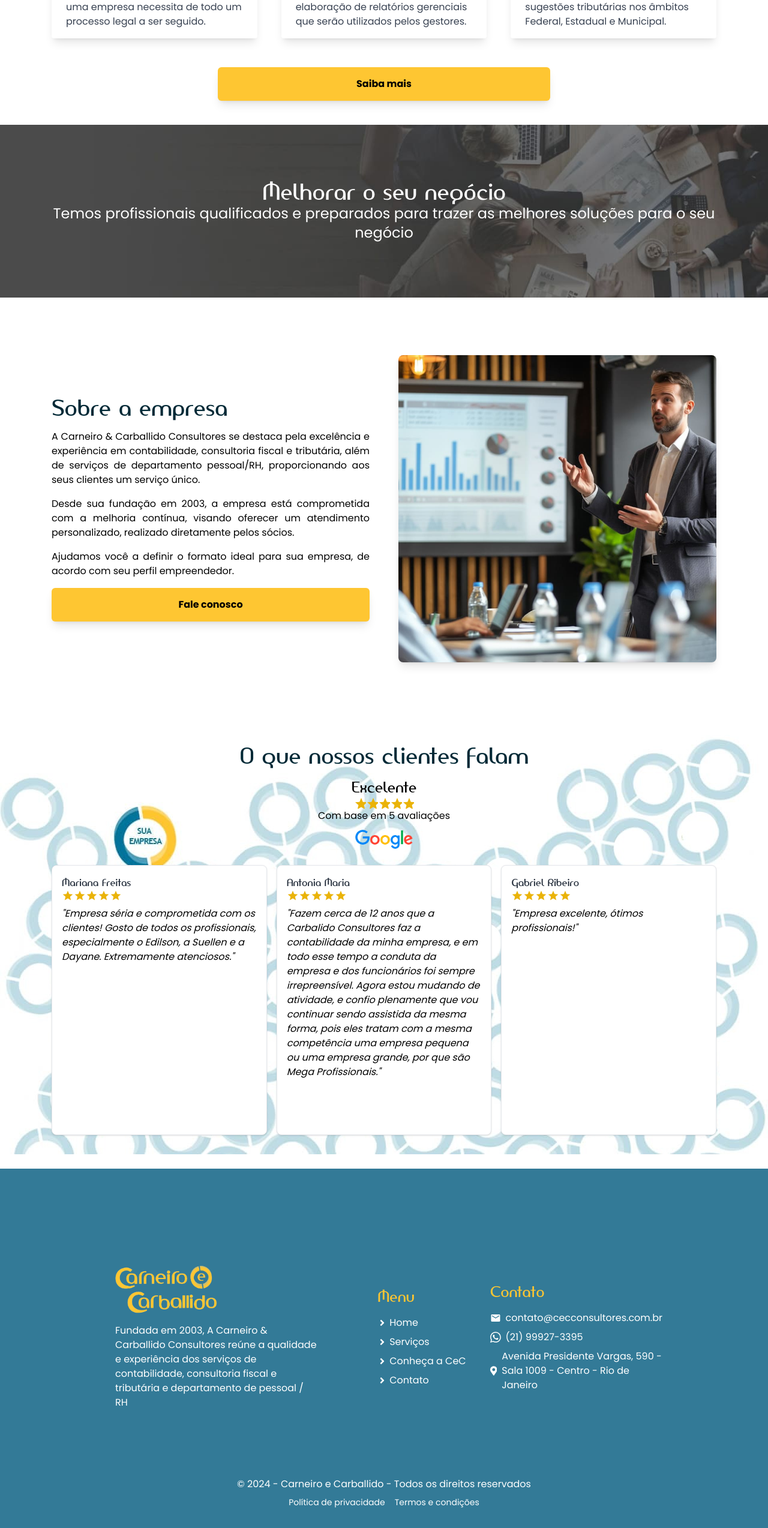
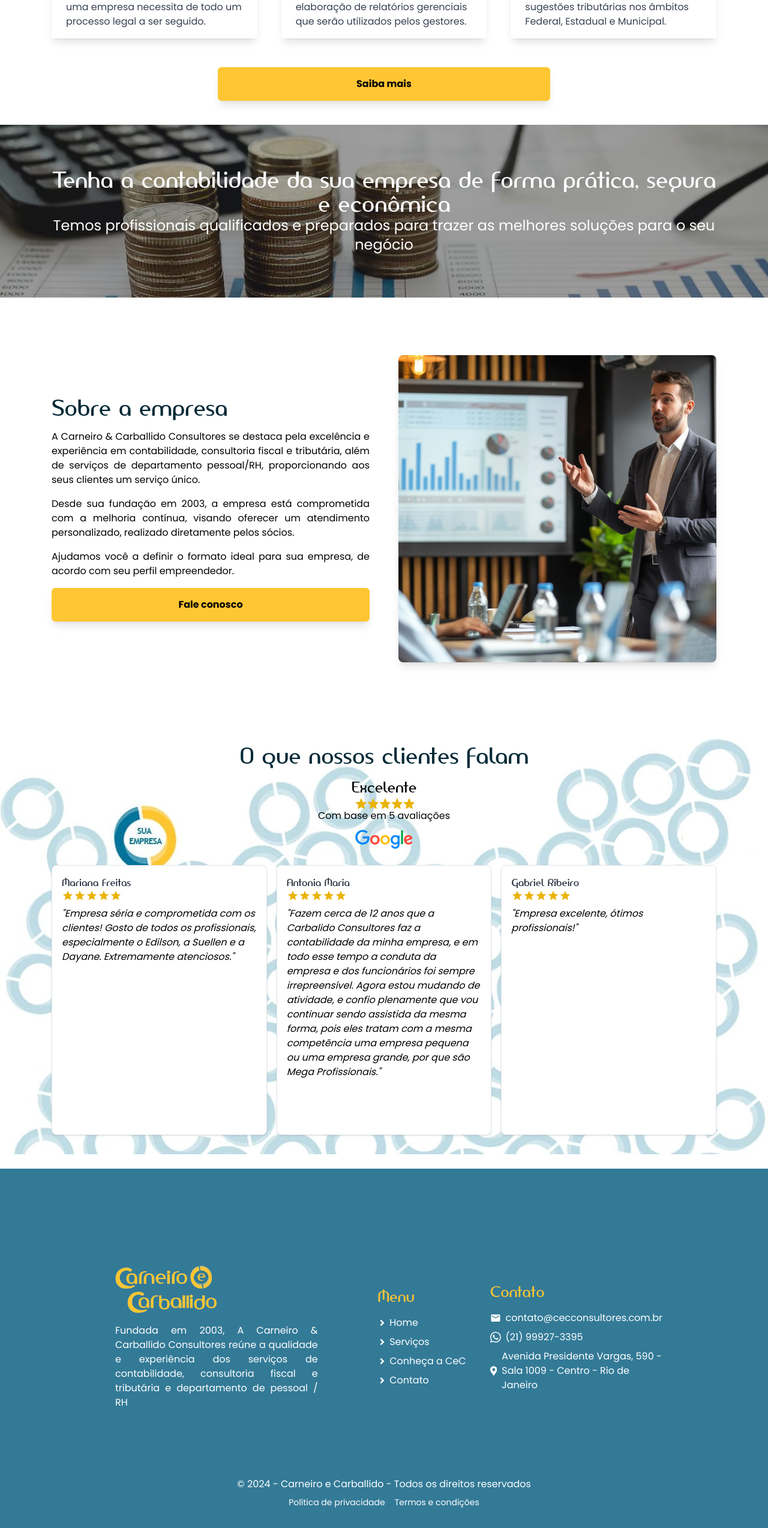
Before and after one commit to lucassdantas/Carneiro-e-Carballido, a React (Vite) app: page / in a window 1280 px wide. Shown: the part 1202-3749 px from the top of the page at 60% size. Built offline with nearby package versions, Linux system fonts and the light colour scheme.

Commit message:
did suellen changes

```diff
--- a/src/components/Footer/index.tsx
+++ b/src/components/Footer/index.tsx
@@ -18,7 +18,7 @@ export const Footer = () => {
               <Link to='/'>
                 <img src={logo} alt='logotipo' className='w-full max-w-[170px]'/>
               </Link>
-              <p className='mt-4 text-center lg:text-left'>Fundada em 2003, A Carneiro & Carballido Consultores reúne a qualidade e experiência dos serviços de contabilidade, consultoria fiscal e tributária e departamento de pessoal / RH </p>
+              <p className='mt-4 text-center lg:text-justify'>Fundada em 2003, A Carneiro & Carballido Consultores reúne a qualidade e experiência dos serviços de contabilidade, consultoria fiscal e tributária e departamento de pessoal / RH </p>
             </div>
           </div>
           <div className='w-full lg:w-3/12 mb-8 lg:mb-0'>
--- a/src/pages/About/index.tsx
+++ b/src/pages/About/index.tsx
@@ -14,7 +14,7 @@ export const About = () => {
       <Section className='my-12 lg:gap-12'>
         <div className="flex lg:flex-row flex-col-reverse items-center justify-between w-full">
           <div className="w-full lg:w-1/2 flex flex-col  lg:items-start items-center text-justify">
-            <SuperTitle className='text-dark-yellow' content='Nós somos a Carneiro & Carbalido'/>
+            <SuperTitle className='text-blue-carneiro-e-carballido' content='Nós somos a Carneiro & Carbalido'/>
             <h1 className='text-3xl text-dark-blue font-semibold my-4'>Transformamos a contabilidade em uma vantagem estratégica</h1>
             <p className='mb-4'>Um negócio de sucesso exige estratégia, táticas eficazes e decisões equilibradas. Confie em nossos serviços e foque no crescimento da sua empresa</p>
             <p className='mb-4'>O mundo dos negócios exige muito mais do que apenas cumprimento de obrigações fiscais. Para prosperar, é essencial contar com táticas eficazes, planejamento detalhado e decisões embasadas em análises precisas. Nós, da Carneiro & Carbalido, estamos aqui para ajudar você a enxergar a contabilidade como uma ferramenta crucial para a gestão estratégica. Assim, você pode focar no que realmente importa: o crescimento sustentável e a expansão de sua empresa.</p>
@@ -35,9 +35,9 @@ export const About = () => {
           </div>
 
           <div className="w-full flex flex-col lg:items-start items-center lg:w-1/2 text-justify">
-            <SuperTitle className='text-dark-yellow' content='Nossa equipe'/>
+            <SuperTitle className='text-blue-carneiro-e-carballido' content='Nossa equipe'/>
             <h1 className='text-3xl text-dark-blue font-semibold my-4'>Equipe Experiente e Comprometida</h1>
-            <p className='mb-4'>A Carneiro & Carballido Consultores reúne a qualidade e experiência dos serviços de Contabilidade e Consultoria Fiscal e tributária oferecendo aos seus clientes um serviço de contabilidade diferenciado. Fundada, em 2003, a empresa busca um aprimoramento contínuo para proporcionar aos seus clientes um atendimento direcionado e personalizado.</p>
+            <p className='mb-4'>A Carneiro & Carballido Consultores reúne a qualidade e experiência dos serviços de Contabilidade e Consultoria Fiscal e tributária e Serviços de Departamento Pessoal/RH oferecendo aos seus clientes um serviço de contabilidade diferenciado. Fundada, em 2003, a empresa busca um aprimoramento contínuo para proporcionar aos seus clientes um atendimento direcionado e personalizado.</p>
             <p className='mb-4'>Nossa missão é dar o suporte necessário, no que se refere à legislação fiscal e contábil, para que o empreendedor possa se preocupar apenas em gerir seu negócio e otimizar seus ganhos.
             Nossa visão é ser uma organização contábil reconhecida pelo profissionalismo e qualidade nos serviços que prestamos.</p>
             <div className='w-[250px] lg:text-left text-center'>
--- a/src/pages/Home/index.tsx
+++ b/src/pages/Home/index.tsx
@@ -97,7 +97,7 @@ export const Home = () => {
         bgImg={banner}
       >
         <div className="text-center">
-          <h2 className="text-white text-4xl font-semibold ">Melhorar o seu negócio</h2>
+          <h2 className="text-white text-4xl font-semibold ">Tenha a contabilidade da sua empresa de forma prática, segura e econômica</h2>
           <p className="text-white text-2xl ">Temos profissionais qualificados e preparados para trazer as melhores soluções para o seu negócio</p>
         </div>
 
```
Also changed, not shown: src/assets/banner.jpg.
